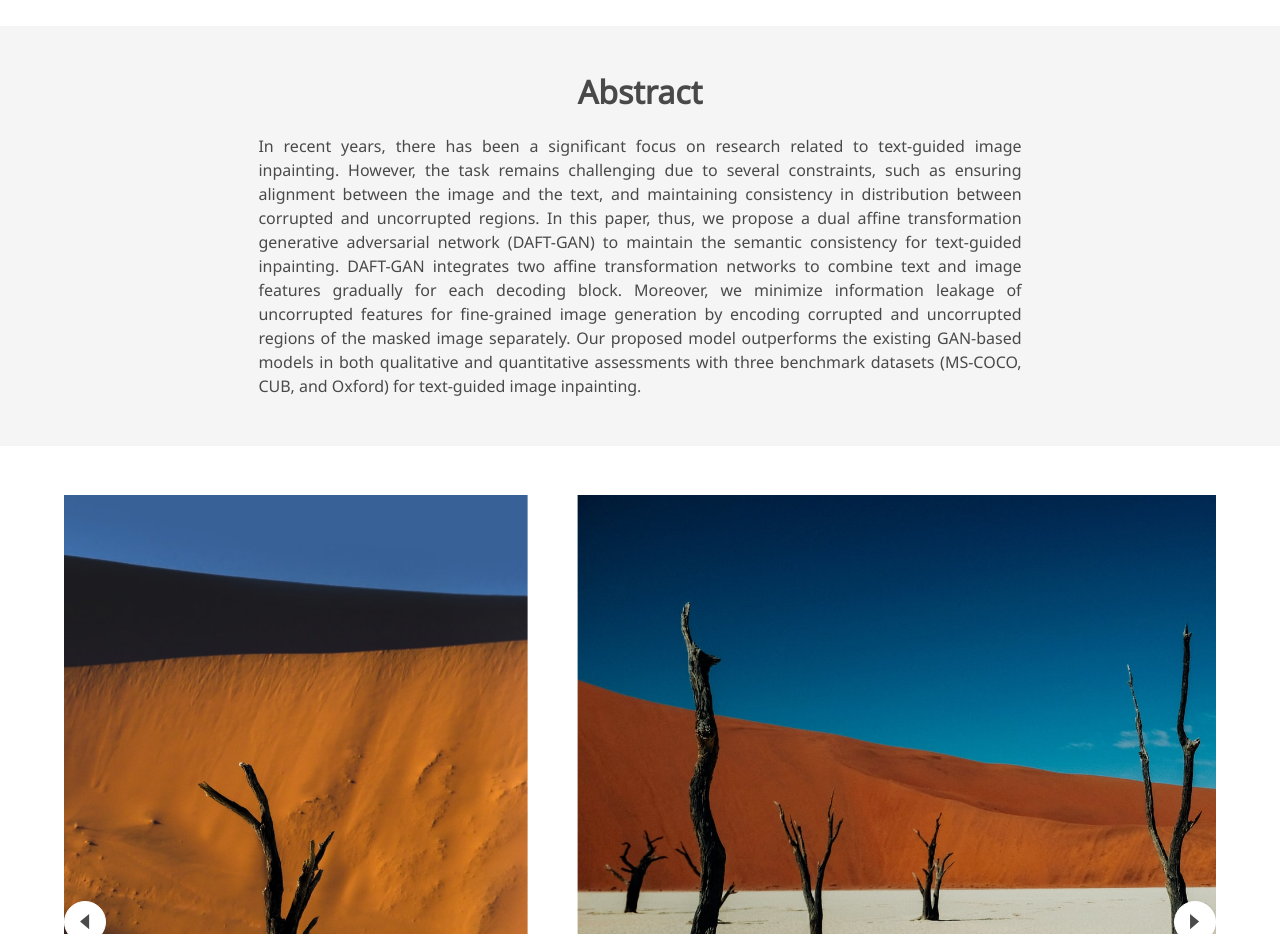
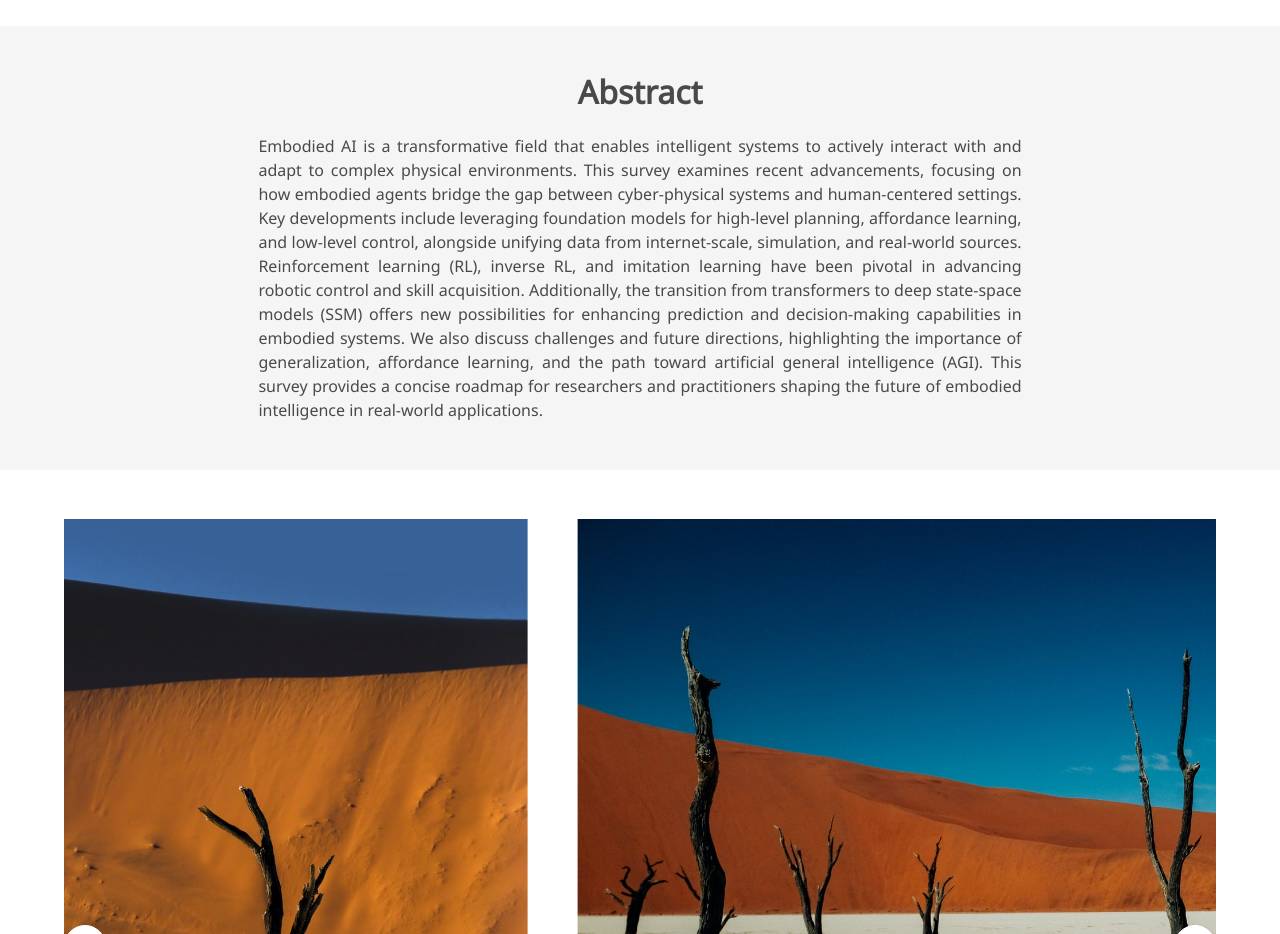
Before and after one commit to KNU-BrainAI/KNU-Mamba.github.io, a plain HTML site: page index.html in a window 1280 px wide. Shown: the part 1060-1994 px from the top of the page. Drawn offline with nearby package versions, Linux system fonts and the light colour scheme; some icons are missing; a web font is replaced by a local one.

Commit message:
Update index.html

```diff
--- a/index.html
+++ b/index.html
@@ -138,14 +138,7 @@
         <h2 class="title is-3">Abstract</h2>
         <div class="content has-text-justified">
           <p>
-            In recent years, there has been a significant focus on research related to text-guided image inpainting. However,
-            the task remains challenging due to several constraints, such as ensuring alignment between the image and the text,
-            and maintaining consistency in distribution between corrupted and uncorrupted regions. In this paper, thus,
-            we propose a dual affine transformation generative adversarial network (DAFT-GAN) to maintain the semantic consistency for text-guided inpainting.
-            DAFT-GAN integrates two affine transformation networks to combine text and image features gradually for each decoding block.
-            Moreover, we minimize information leakage of uncorrupted features for fine-grained image generation by encoding corrupted
-            and uncorrupted regions of the masked image separately. Our proposed model outperforms the existing GAN-based models
-            in both qualitative and quantitative assessments with three benchmark datasets (MS-COCO, CUB, and Oxford) for text-guided image inpainting.
+            Embodied AI is a transformative field that enables intelligent systems to actively interact with and adapt to complex physical environments. This survey examines recent advancements, focusing on how embodied agents bridge the gap between cyber-physical systems and human-centered settings. Key developments include leveraging foundation models for high-level planning, affordance learning, and low-level control, alongside unifying data from internet-scale, simulation, and real-world sources. Reinforcement learning (RL), inverse RL, and imitation learning have been pivotal in advancing robotic control and skill acquisition. Additionally, the transition from transformers to deep state-space models (SSM) offers new possibilities for enhancing prediction and decision-making capabilities in embodied systems. We also discuss challenges and future directions, highlighting the importance of generalization, affordance learning, and the path toward artificial general intelligence (AGI). This survey provides a concise roadmap for researchers and practitioners shaping the future of embodied intelligence in real-world applications.
           </p>
         </div>
       </div>
```
